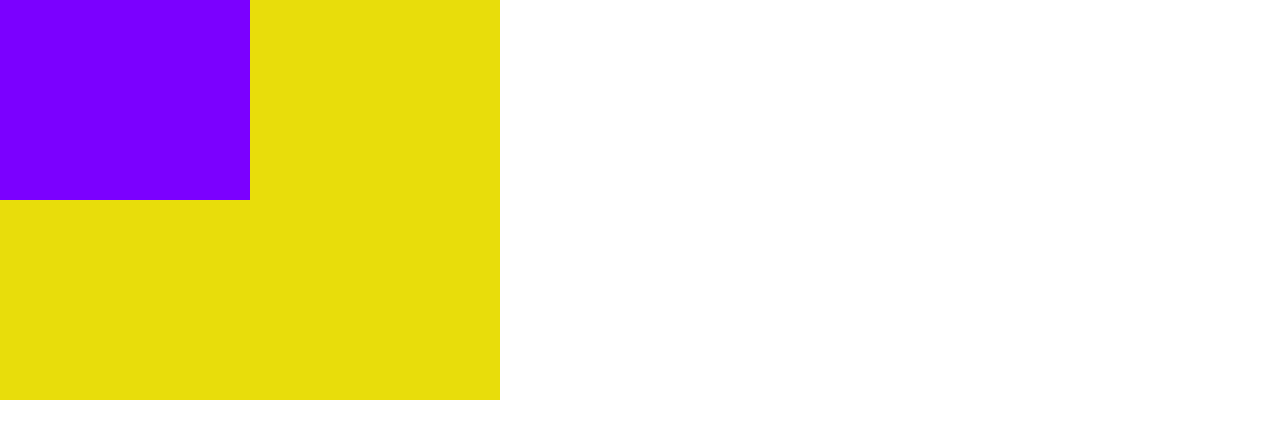
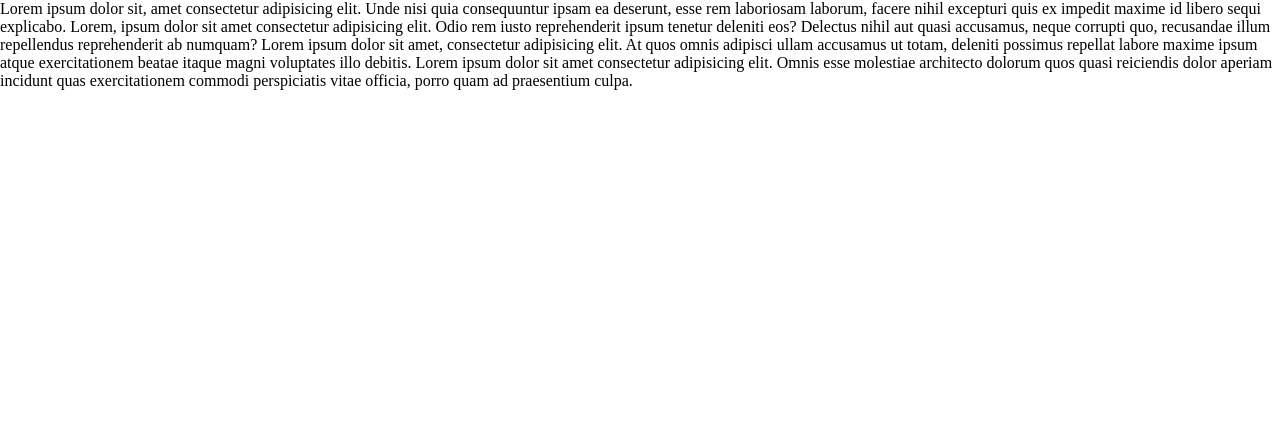
Before and after one commit to Bishnu9078/CSS, a plain HTML site: page index.html in a window 1280 px wide. Drawn offline with Linux system fonts and the light colour scheme.

Commit message:
added files

```diff
--- a/index.html
+++ b/index.html
@@ -7,10 +7,22 @@
     <link rel="stylesheet" href="style.css" />
   </head>
   <body>
-
     <div class="parent">
-
-      <div class="child"></div>
+      <p>
+        Lorem ipsum dolor sit, amet consectetur adipisicing elit. Unde nisi quia
+        consequuntur ipsam ea deserunt, esse rem laboriosam laborum, facere
+        nihil excepturi quis ex impedit maxime id libero sequi explicabo. Lorem,
+        ipsum dolor sit amet consectetur adipisicing elit. Odio rem iusto
+        reprehenderit ipsum tenetur deleniti eos? Delectus nihil aut quasi
+        accusamus, neque corrupti quo, recusandae illum repellendus
+        reprehenderit ab numquam? Lorem ipsum dolor sit amet, consectetur
+        adipisicing elit. At quos omnis adipisci ullam accusamus ut totam,
+        deleniti possimus repellat labore maxime ipsum atque exercitationem
+        beatae itaque magni voluptates illo debitis. Lorem ipsum dolor sit amet
+        consectetur adipisicing elit. Omnis esse molestiae architecto dolorum
+        quos quasi reiciendis dolor aperiam incidunt quas exercitationem commodi
+        perspiciatis vitae officia, porro quam ad praesentium culpa.
+      </p>
     </div>
   </body>
 </html>
--- a/style.css
+++ b/style.css
@@ -4,22 +4,10 @@
     box-sizing: border-box;
 }
 
-
-#test{
-    background-color: aqua;
+h1{
+    margin-top: 10px;
+    font-family: Open Sans;
+    font-weight: 100;
+    font-size: 24vw;
+    line-height: 1;
 }
-
-
-.parent{
-
-    width: 500px;
-    height: 400px;
-    background-color: rgb(232, 221, 11);
-}
-
-.child{
-
-    width:50%;
-    height: 50%;
-    background-color: rgb(123, 0, 255);
-}
```
